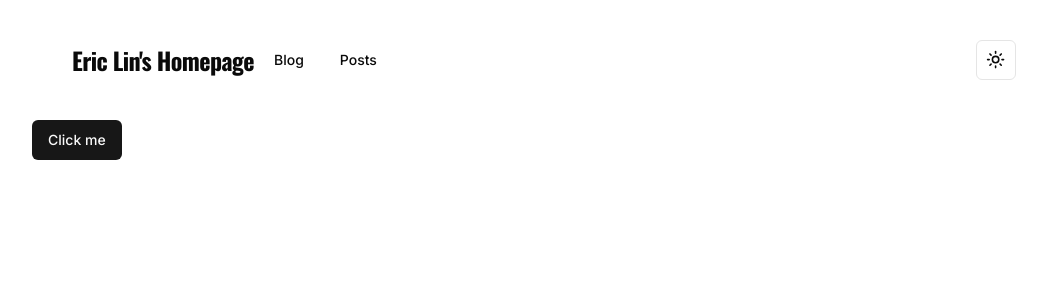
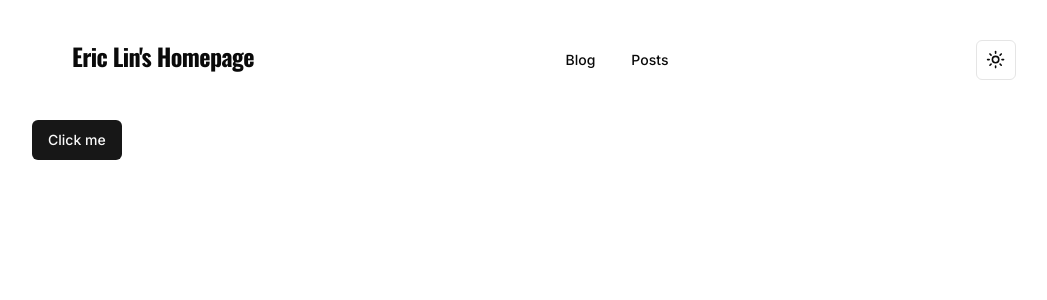
Before and after one commit to ericboy0224/eric-homepage, a Next.js app: page / in a window 1280 px wide. Shown: the top 300 px of the page, without its empty margins (96-1143 px from the left). Built offline with nearby package versions, Linux system fonts and the light colour scheme.

Commit message:
style(header): update layout

```diff
--- a/src/app/header.tsx
+++ b/src/app/header.tsx
@@ -14,14 +14,13 @@ import { cn } from '@/lib/utils';
 export function Header() {
     return (
         <div className={cn("flex justify-between w-auto p-10")}>
-            <NavigationMenu className={cn("mr-auto")}>
+            <Link href="/"  passHref>
+                <h2 className={cn("scroll-m-20 text-2xl font-semibold tracking-tight antialiased", oswald.className)}>Eric Lin's Homepage</h2>
+            </Link>
+            <NavigationMenu>
                 <NavigationMenuList>
                     <NavigationMenuItem>
-                        <Link href="/" legacyBehavior passHref>
-                            <NavigationMenuLink>
-                                <h2 className={cn("scroll-m-20 text-2xl font-semibold tracking-tight antialiased", oswald.className)}>Eric Lin's Homepage</h2>
-                            </NavigationMenuLink>
-                        </Link>
+
                     </NavigationMenuItem>
                     {/* TODO combine posts and blog with NavigationContent */}
                     <NavigationMenuItem>
```
